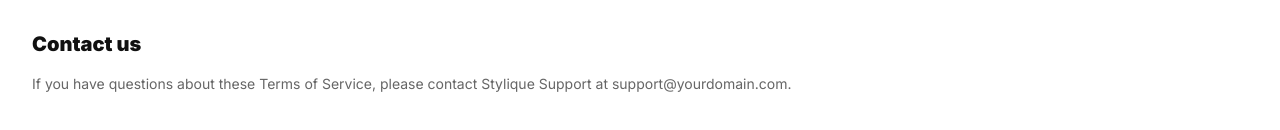
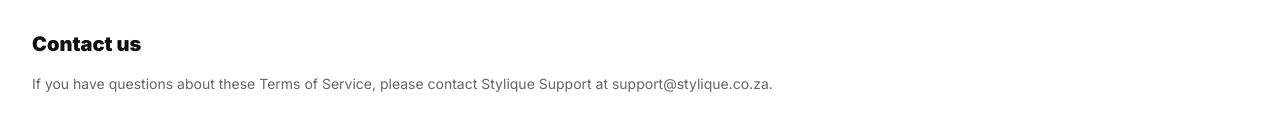
Before and after one commit to tumelo12/stylique-web, a Next.js app: page /terms in a window 1280 px wide. Shown: the part 1462-1592 px from the top of the page. Built offline with nearby package versions, Linux system fonts and the light colour scheme; no server answers; a web font is replaced by a local one.

Commit message:
Update privacy policy and terms

```diff
--- a/app/terms/page.tsx
+++ b/app/terms/page.tsx
@@ -145,7 +145,7 @@
             </h2>
             <p className="mt-3">
               If you have questions about these Terms of Service, please contact
-              Stylique Support at support@yourdomain.com.
+              Stylique Support at support@stylique.co.za.
             </p>
           </section>
         </div>
--- a/app/vendor-terms/page.tsx
+++ b/app/vendor-terms/page.tsx
@@ -113,7 +113,7 @@
             <p className="mt-3">
               Questions regarding vendor participation, commissions, or vendor
               accounts may be directed to Stylique Support at
-              support@yourdomain.com.
+              support@stylique.co.za.
             </p>
           </section>
         </div>
```
